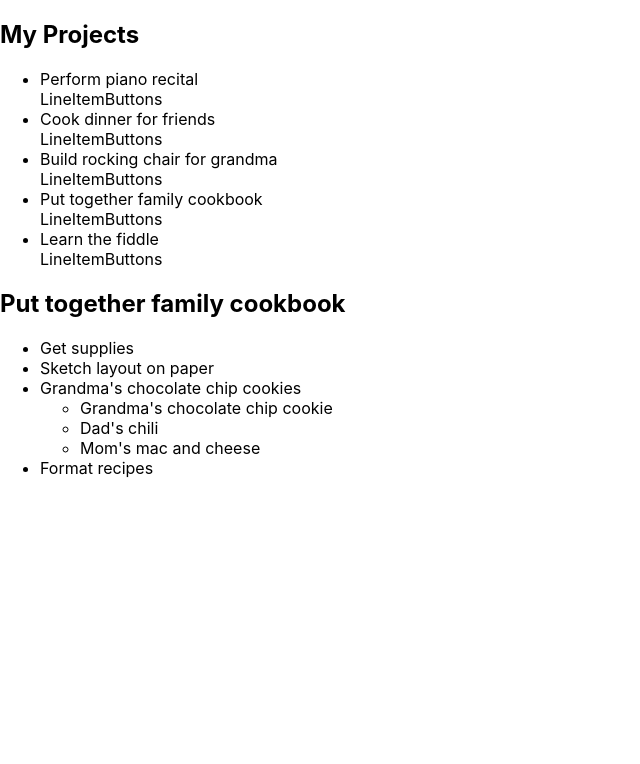
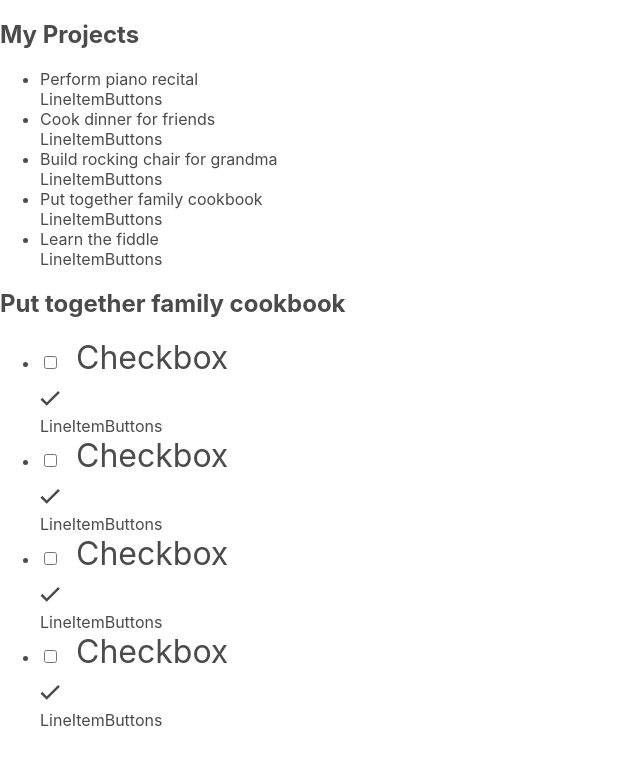
Before and after one commit to TomTilly/taskmin-react, a React (Create React App) app: page / in a window 1280 px wide. Shown: the top 764 px of the page, without its empty margins (0-640 px from the left). Built offline with nearby package versions, Linux system fonts and the light colour scheme.

Commit message:
Format code and add base of CustomCheckbox component

```diff
--- /dev/null
+++ b/src/components/CustomCheckbox.js
@@ -0,0 +1,32 @@
+/* eslint-disable jsx-a11y/label-has-associated-control */
+
+import React from 'react';
+import '../styles/CustomCheckbox.css';
+
+function CustomCheckbox(props) {
+  return (
+    <label className="CustomCheckbox">
+      <span className="CustomCheckbox__input">
+        <input type="checkbox" name="checkbox" />
+        <span className="CustomCheckbox__control">
+          <svg
+            xmlns="http://www.w3.org/2000/svg"
+            viewBox="0 0 24 24"
+            aria-hidden="true"
+            focusable="false"
+          >
+            <path
+              fill="none"
+              stroke="currentColor"
+              strokeWidth="3"
+              d="M1.73 12.91l6.37 6.37L22.79 4.59"
+            />
+          </svg>
+        </span>
+      </span>
+      <span className="CustomCheckbox__label">Checkbox</span>
+    </label>
+  );
+}
+
+export default CustomCheckbox;
--- a/src/components/LineItemButtons.js
+++ b/src/components/LineItemButtons.js
@@ -1,11 +1,7 @@
 import React from 'react';
 
 function LineItemButtons({ move, edit, remove }) {
-  return (
-    <div className="LineItemButtons">
-      LineItemButtons
-    </div>
-  )
+  return <div className="LineItemButtons">LineItemButtons</div>;
 }
 
 export default LineItemButtons;
--- a/src/components/ProjectLineItem.js
+++ b/src/components/ProjectLineItem.js
@@ -3,11 +3,11 @@ import LineItemButtons from './LineItemButtons';
 
 function ProjectLineItem({ color, children }) {
   return (
-    <li className="ProjectLineItem" data-color={color} >
+    <li className="ProjectLineItem" data-color={color}>
       {children}
       <LineItemButtons edit move remove />
     </li>
-  )
+  );
 }
 
 export default ProjectLineItem;
--- a/src/components/ProjectsSidebar.js
+++ b/src/components/ProjectsSidebar.js
@@ -6,9 +6,11 @@ function ProjectsSidebar({ projects }) {
     <section className="ProjectsSidebar">
       <h2 className="ProjectsSidebar__title">My Projects</h2>
       <ul className="ProjectsSidebar__project-list">
-        {projects.map(project => {
-          return <ProjectLineItem key={project.id} color={project.color}>{project.title}</ProjectLineItem>
-        })}
+        {projects.map((project) => (
+          <ProjectLineItem key={project.id} color={project.color}>
+            {project.title}
+          </ProjectLineItem>
+        ))}
       </ul>
     </section>
   );
--- a/src/components/TaskList.js
+++ b/src/components/TaskList.js
@@ -1,35 +1,37 @@
 import React from 'react';
 import TaskListItem from './TaskListItem';
 
-function TaskList( { project }) {
+function TaskList({ project }) {
   const constructListItem = (task) => {
-    if(task.subItems) {
-      if(task.subItems.length) {
+    if (task.subItems) {
+      if (task.subItems.length) {
         return (
-          <TaskListItem isComplete={task.isComplete}>
+          <TaskListItem isComplete={task.isComplete} key={task.id}>
             {task.label}
             <ul className="TaskLineItem__SubList">
               {task.subItems.map(constructListItem)}
             </ul>
           </TaskListItem>
-        )
-      } else {
-        return (
-          <TaskListItem isComplete={task.isComplete}>{task.label}</TaskListItem>
-        )
+        );
       }
-    } else {
-      return <TaskListItem isNested={true} isComplete={task.isComplete}>{task.label}</TaskListItem>
+      return (
+        <TaskListItem isComplete={task.isComplete} key={task.id}>
+          {task.label}
+        </TaskListItem>
+      );
     }
+    return (
+      <TaskListItem isNested isComplete={task.isComplete} key={task.id}>
+        {task.label}
+      </TaskListItem>
+    );
   };
   return (
     <section className="TaskList">
       <h1>{project.title}</h1>
-      <ul className="TaskList__ul">
-        {project.tasks.map(constructListItem)}
-      </ul>
+      <ul className="TaskList__ul">{project.tasks.map(constructListItem)}</ul>
     </section>
-  )
+  );
 }
 
 export default TaskList;
--- a/src/components/TaskListItem.js
+++ b/src/components/TaskListItem.js
@@ -1,11 +1,14 @@
-import React from 'react'
+import React from 'react';
+import CustomCheckbox from './CustomCheckbox';
+import LineItemButtons from './LineItemButtons';
 
-function TaskLineItem({ isNested, children, isComplete, hasChildren}) {
+function TaskLineItem({ isNested, children, isComplete, hasChildren }) {
   return (
     <li className="TaskLineItem">
-      {children}
+      <CustomCheckbox label={children} />
+      <LineItemButtons />
     </li>
-  )
+  );
 }
 
 export default TaskLineItem;
--- a/src/projects.js
+++ b/src/projects.js
@@ -10,7 +10,7 @@ export const PROJECTS = [
         id: uuid(),
         label: 'Book concert hall',
         isComplete: false,
-        subItems: []
+        subItems: [],
       },
       {
         id: uuid(),
@@ -25,7 +25,7 @@ export const PROJECTS = [
           {
             id: uuid(),
             label: 'Slow and somber',
-            isComplete: false
+            isComplete: false,
           },
           {
             id: uuid(),
@@ -36,16 +36,16 @@ export const PROJECTS = [
             id: uuid(),
             label: 'Closer',
             isComplete: false,
-          }
-        ]
+          },
+        ],
       },
       {
         id: uuid(),
         label: 'Learn pieces',
         isComplete: false,
-        subItems: []
-      }
-    ]
+        subItems: [],
+      },
+    ],
   },
   {
     id: uuid(),
@@ -56,17 +56,17 @@ export const PROJECTS = [
         id: uuid(),
         label: 'Choose dish',
         isComplete: true,
-        subItems: []
+        subItems: [],
       },
       {
         id: uuid(),
         label: 'Shop for ingredients',
         isComplete: false,
-        subItems: []
+        subItems: [],
       },
       {
         id: uuid(),
-        label: 'Get friend\'s availability',
+        label: "Get friend's availability",
         isComplete: true,
         subItems: [
           {
@@ -77,7 +77,7 @@ export const PROJECTS = [
           {
             id: uuid(),
             label: 'Greg',
-            isComplete: true
+            isComplete: true,
           },
           {
             id: uuid(),
@@ -88,16 +88,16 @@ export const PROJECTS = [
             id: uuid(),
             label: 'Chip',
             isComplete: true,
-          }
-        ]
+          },
+        ],
       },
       {
         id: uuid(),
         label: 'Clean apartment',
         isComplete: false,
-        subItems: []
+        subItems: [],
       },
-    ]
+    ],
   },
   {
     id: uuid(),
@@ -108,19 +108,19 @@ export const PROJECTS = [
         id: uuid(),
         label: 'Choose type of wood',
         isComplete: true,
-        subItems: []
+        subItems: [],
       },
       {
         id: uuid(),
         label: 'Look up blueprint',
         isComplete: false,
-        subItems: []
+        subItems: [],
       },
       {
         id: uuid(),
         label: 'Choose wood finish',
         isComplete: true,
-        subItems: []
+        subItems: [],
       },
       {
         id: uuid(),
@@ -135,16 +135,16 @@ export const PROJECTS = [
           {
             id: uuid(),
             label: 'Finish',
-            isComplete: false
+            isComplete: false,
           },
           {
             id: uuid(),
             label: 'Screws',
             isComplete: false,
-          }
-        ]
+          },
+        ],
       },
-    ]
+    ],
   },
   {
     id: uuid(),
@@ -155,43 +155,43 @@ export const PROJECTS = [
         id: uuid(),
         label: 'Get supplies',
         isComplete: false,
-        subItems: []
+        subItems: [],
       },
       {
         id: uuid(),
         label: 'Sketch layout on paper',
         isComplete: true,
-        subItems: []
+        subItems: [],
       },
       {
         id: uuid(),
-        label: 'Grandma\'s chocolate chip cookies',
+        label: "Grandma's chocolate chip cookies",
         isComplete: false,
         subItems: [
           {
             id: uuid(),
-            label: 'Grandma\'s chocolate chip cookie',
+            label: "Grandma's chocolate chip cookie",
             isComplete: false,
           },
           {
             id: uuid(),
-            label: 'Dad\'s chili',
-            isComplete: false
+            label: "Dad's chili",
+            isComplete: false,
           },
           {
             id: uuid(),
-            label: 'Mom\'s mac and cheese',
+            label: "Mom's mac and cheese",
             isComplete: true,
-          }
-        ]
+          },
+        ],
       },
       {
         id: uuid(),
         label: 'Format recipes',
         isComplete: false,
-        subItems: []
+        subItems: [],
       },
-    ]
+    ],
   },
   {
     id: uuid(),
@@ -202,20 +202,20 @@ export const PROJECTS = [
         id: uuid(),
         label: 'Find teacher',
         isComplete: false,
-        subItems: []
+        subItems: [],
       },
       {
         id: uuid(),
         label: 'Start taking lessons',
         isComplete: false,
-        subItems: []
+        subItems: [],
       },
       {
         id: uuid(),
         label: 'Buy fiddle',
         isComplete: true,
-        subItems: []
+        subItems: [],
       },
-    ]
+    ],
   },
 ];
--- /dev/null
+++ b/src/styles/CustomCheckbox.css
@@ -0,0 +1,6 @@
+.CustomCheckbox {
+  display: grid;
+  grid-template-columns: min-content auto;
+  grid-gap: 0.5em;
+  font-size: 2rem;
+}
--- a/src/styles/index.css
+++ b/src/styles/index.css
@@ -1,3 +1,7 @@
+:root {
+  --dark-text-color: #4b4b4b;
+}
+
 body {
   margin: 0;
   font-family: -apple-system, BlinkMacSystemFont, 'Segoe UI', 'Roboto', 'Oxygen',
@@ -5,6 +9,7 @@ body {
     sans-serif;
   -webkit-font-smoothing: antialiased;
   -moz-osx-font-smoothing: grayscale;
+  color: var(--dark-text-color);
 }
 
 code {
```
Also changed, not shown: package.json (+30 -1 lines), src/components/App.js (+6 -4 lines).
